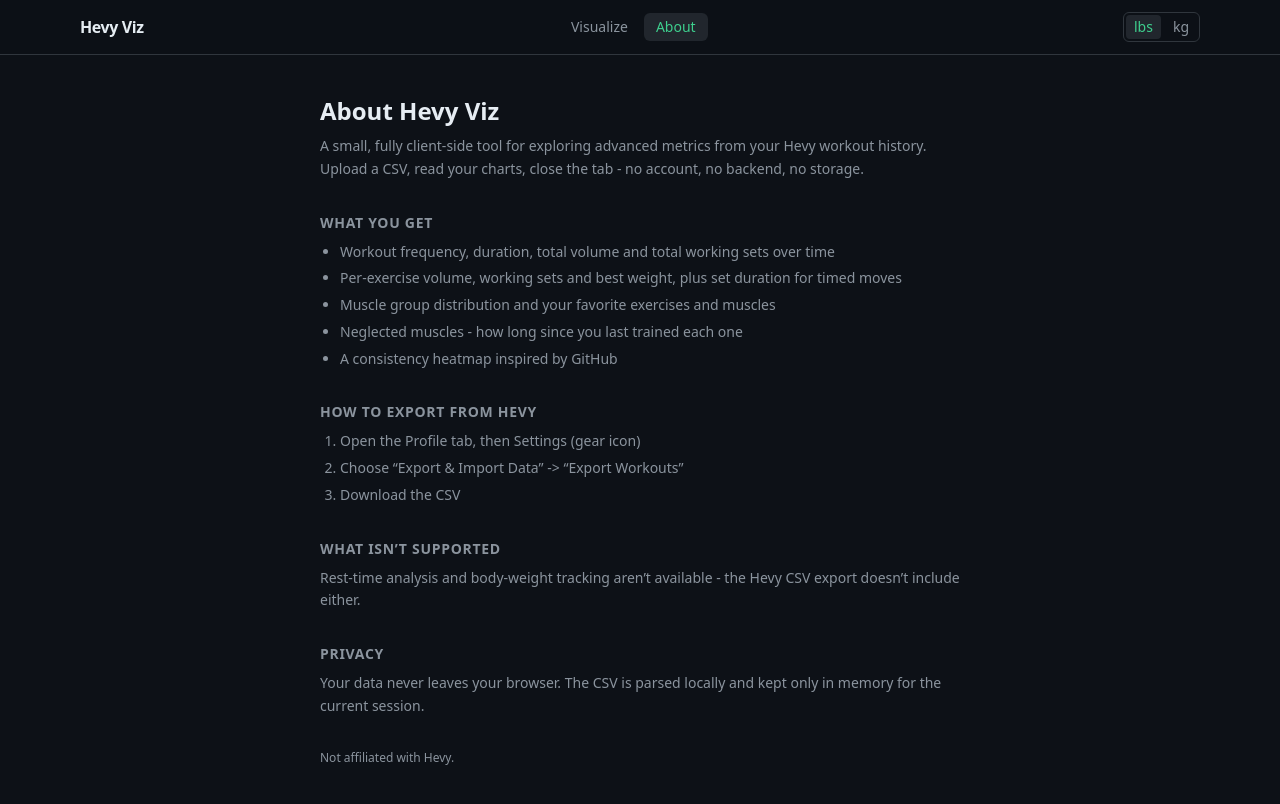
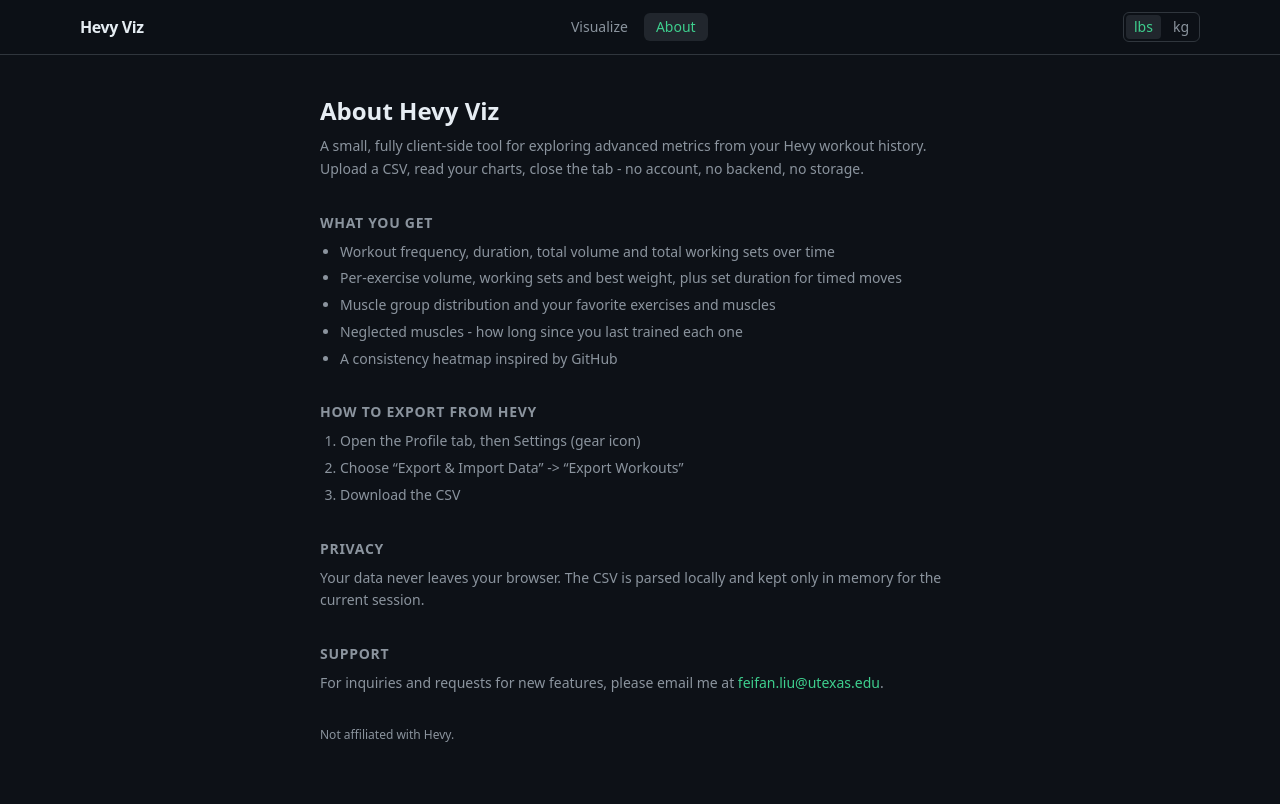
Before and after one commit to feifanl/workout_viz, a React (Vite) app: page / in a window 1280 px wide. Both pictures are taken after a click on the button "About". Built offline with nearby package versions, Linux system fonts and the light colour scheme.

Commit message:
final update

```diff
--- a/src/pages/About.tsx
+++ b/src/pages/About.tsx
@@ -49,13 +49,6 @@
         </ol>
       </Section>
 
-      <Section title="What isn’t supported">
-        <p className="text-muted">
-          Rest-time analysis and body-weight tracking aren’t available - the Hevy
-          CSV export doesn’t include either.
-        </p>
-      </Section>
-
       <Section title="Privacy">
         <p className="text-muted">
           Your data never leaves your browser. The CSV is parsed locally and kept
@@ -63,6 +56,19 @@
         </p>
       </Section>
 
+      <Section title="Support">
+        <p className="text-muted">
+          For inquiries and requests for new features, please email me at{' '}
+          <a
+            href="mailto:feifan.liu@utexas.edu"
+            className="text-accent hover:underline"
+          >
+            feifan.liu@utexas.edu
+          </a>
+          .
+        </p>
+      </Section>
+
       <p className="text-xs text-muted">Not affiliated with Hevy.</p>
     </div>
   );
```
Also changed, not shown: 1 other file (tests, documents, lock files or other folders).
